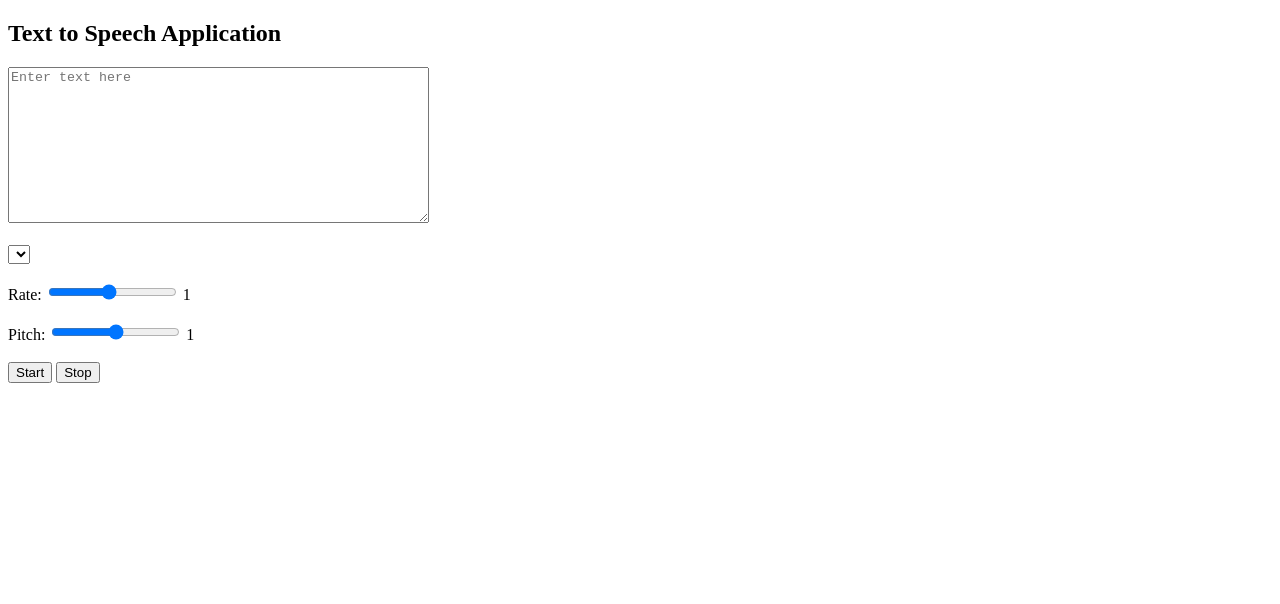
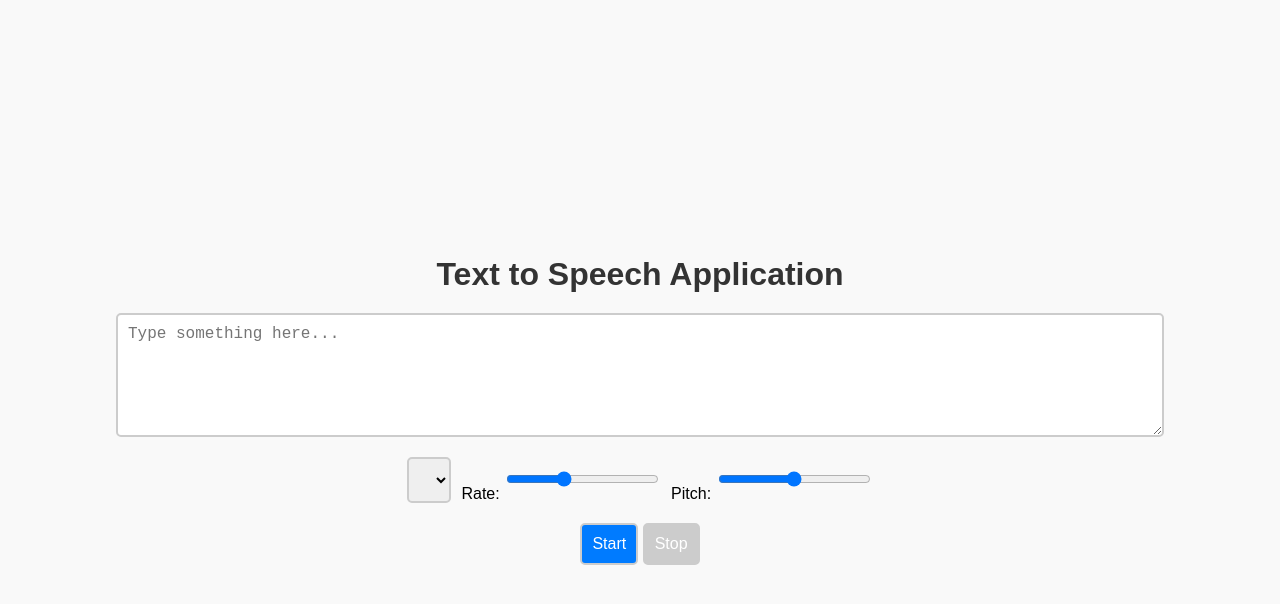
Before and after one commit to acciojob/Speech-Synthesis-bhpuja, a website: page main.html in a window 1280 px wide. Drawn offline with Linux system fonts and the light colour scheme.

Commit message:
created a submission

```diff
--- a/main.html
+++ b/main.html
@@ -3,103 +3,125 @@
 <head>
     <meta charset="UTF-8">
     <meta name="viewport" content="width=device-width, initial-scale=1.0">
-  <title>Text to Speech</title>
+    <title>Speech Synthesis</title>
+    <style>
+        body {
+            font-family: Arial, sans-serif;
+            display: flex;
+            flex-direction: column;
+            align-items: center;
+            justify-content: center;
+            height: 100vh;
+            margin: 0;
+            background-color: #f9f9f9;
+        }
+
+        h1 {
+            margin-bottom: 20px;
+            color: #333;
+        }
+
+        textarea {
+            width: 80%;
+            height: 100px;
+            margin-bottom: 20px;
+            padding: 10px;
+            font-size: 16px;
+            border: 2px solid #ccc;
+            border-radius: 5px;
+        }
+
+        .controls {
+            display: flex;
+            gap: 10px;
+            margin-bottom: 20px;
+        }
+
+        select, input[type="range"], button {
+            padding: 10px;
+            font-size: 16px;
+            border: 2px solid #ccc;
+            border-radius: 5px;
+            cursor: pointer;
+        }
+
+        button {
+            background-color: #007bff;
+            color: white;
+        }
+
+        button:hover {
+            background-color: #0056b3;
+        }
+
+        button:disabled {
+            background-color: #ccc;
+            cursor: not-allowed;
+        }
+    </style>
 </head>
 <body>
-
-  <h2>Text to Speech Application</h2>
-
-  <!-- Input Section -->
-  <textarea id="text-input" rows="10" cols="50" placeholder="Enter text here"></textarea>
-  <br><br>
-
-  <!-- Voice Dropdown -->
+    <h1>Text to Speech Application</h1>
+    <textarea id="text-box" placeholder="Type something here..."></textarea>
+    <div class="controls">
         <select id="voice-select"></select>
-  <br><br>
-
-  <!-- Rate Control -->
-  <label for="rate">Rate:</label>
-  <input type="range" id="rate" min="0.1" max="2" value="1" step="0.1">
-  <span id="rate-value">1</span>
-  <br><br>
-
-  <!-- Pitch Control -->
-  <label for="pitch">Pitch:</label>
-  <input type="range" id="pitch" min="0" max="2" value="1" step="0.1">
-  <span id="pitch-value">1</span>
-  <br><br>
-
-  <!-- Start and Stop Buttons -->
+        <label>
+            Rate:
+            <input id="rate" type="range" min="0.5" max="2" step="0.1" value="1">
+        </label>
+        <label>
+            Pitch:
+            <input id="pitch" type="range" min="0" max="2" step="0.1" value="1">
+        </label>
+    </div>
+    <div>
         <button id="start-btn">Start</button>
-  <button id="stop-btn">Stop</button>
+        <button id="stop-btn" disabled>Stop</button>
+    </div>
 
     <script>
-    // Get necessary DOM elements
-    const textInput = document.getElementById("text-input");
-    const voiceSelect = document.getElementById("voice-select");
-    const rateInput = document.getElementById("rate");
-    const pitchInput = document.getElementById("pitch");
-    const rateValue = document.getElementById("rate-value");
-    const pitchValue = document.getElementById("pitch-value");
-    const startButton = document.getElementById("start-btn");
-    const stopButton = document.getElementById("stop-btn");
+        // Voice synthesis setup
+        const textBox = document.getElementById('text-box');
+        const voiceSelect = document.getElementById('voice-select');
+        const rateInput = document.getElementById('rate');
+        const pitchInput = document.getElementById('pitch');
+        const startButton = document.getElementById('start-btn');
+        const stopButton = document.getElementById('stop-btn');
 
-    let synth = window.speechSynthesis;
         let voices = [];
-    let currentSpeech = null;
+        let speech = new SpeechSynthesisUtterance();
 
-    // Function to populate voice options
+        // Populate voices in the dropdown
         function populateVoices() {
-      voices = synth.getVoices();
-      voiceSelect.innerHTML = "";
-      voices.forEach(voice => {
-        const option = document.createElement('option');
-        option.textContent = voice.name;
-        option.value = voice.name;
-        voiceSelect.appendChild(option);
-      });
+            voices = speechSynthesis.getVoices();
+            voiceSelect.innerHTML = voices
+                .map(voice => `<option value="${voice.name}">${voice.name} (${voice.lang})</option>`)
+                .join('');
         }
+        populateVoices();
+        speechSynthesis.addEventListener('voiceschanged', populateVoices);
 
-    // Initial population of voices
-    populateVoices();
-    if (synth.onvoiceschanged !== undefined) {
-      synth.onvoiceschanged = populateVoices;
-    }
-
-    // Update rate and pitch values on input change
-    rateInput.addEventListener("input", () => {
-      rateValue.textContent = rateInput.value;
+        // Start speaking
+        startButton.addEventListener('click', () => {
+            if (speechSynthesis.speaking) return;
+            speech.text = textBox.value;
+            speech.voice = voices.find(voice => voice.name === voiceSelect.value);
+            speech.rate = rateInput.value;
+            speech.pitch = pitchInput.value;
+            speechSynthesis.speak(speech);
+            stopButton.disabled = false;
         });
 
-    pitchInput.addEventListener("input", () => {
-      pitchValue.textContent = pitchInput.value;
+        // Stop speaking
+        stopButton.addEventListener('click', () => {
+            speechSynthesis.cancel();
+            stopButton.disabled = true;
         });
 
-    // Function to start speaking
-    function startSpeaking() {
-      if (textInput.value !== "") {
-        const speech = new SpeechSynthesisUtterance(textInput.value);
-        const selectedVoice = voices.find(voice => voice.name === voiceSelect.value);
-        speech.voice = selectedVoice;
-        speech.rate = rateInput.value;
-        speech.pitch = pitchInput.value;
-
-        synth.speak(speech);
-        currentSpeech = speech;
-      }
-    }
-
-    // Function to stop speaking
-    function stopSpeaking() {
-      if (currentSpeech) {
-        synth.cancel();
-      }
-    }
-
-    // Event listeners for Start and Stop buttons
-    startButton.addEventListener("click", startSpeaking);
-    stopButton.addEventListener("click", stopSpeaking);
+        // Disable stop button when speech ends
+        speech.addEventListener('end', () => {
+            stopButton.disabled = true;
+        });
     </script>
-
 </body>
 </html>
```
Lines whose indentation alone changed are shown as unchanged.
